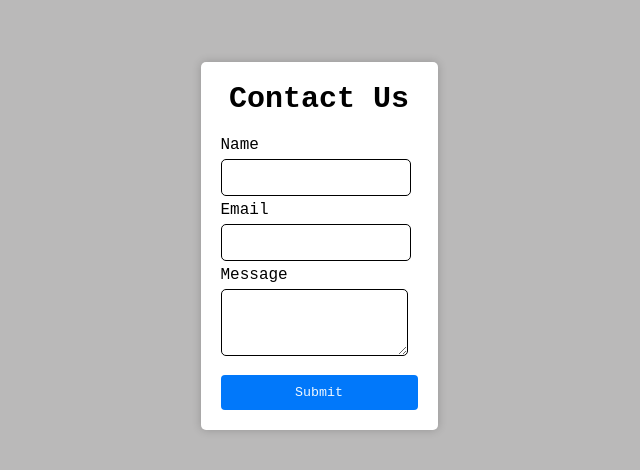
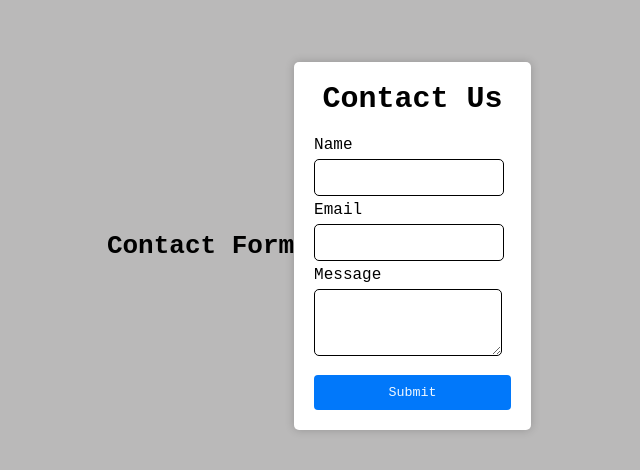
Before and after one commit to PriyanshuGhoshGithub/contact-form, a plain HTML site: page index.html in a window 1280 px wide. Shown: the part 154-624 px from the top of the page, without its empty margins (321-961 px from the left). Drawn offline with Linux system fonts and the light colour scheme.

Commit message:
heading add

```diff
--- a/index.html
+++ b/index.html
@@ -7,6 +7,7 @@
   </head>
   <link rel="stylesheet" href="style.css" />
   <body>
+    <center><h1>Contact Form</h1></center>
     <div class="formcontainer">
       <form action="/submit" method="post">
         <h2>Contact Us</h2>
--- a/style.css
+++ b/style.css
@@ -65,3 +65,8 @@ button {
 button:hover {
     background-color: rgb(160, 126, 82);
 }
+
+h1{
+    font-family: monospace;
+
+}
```
